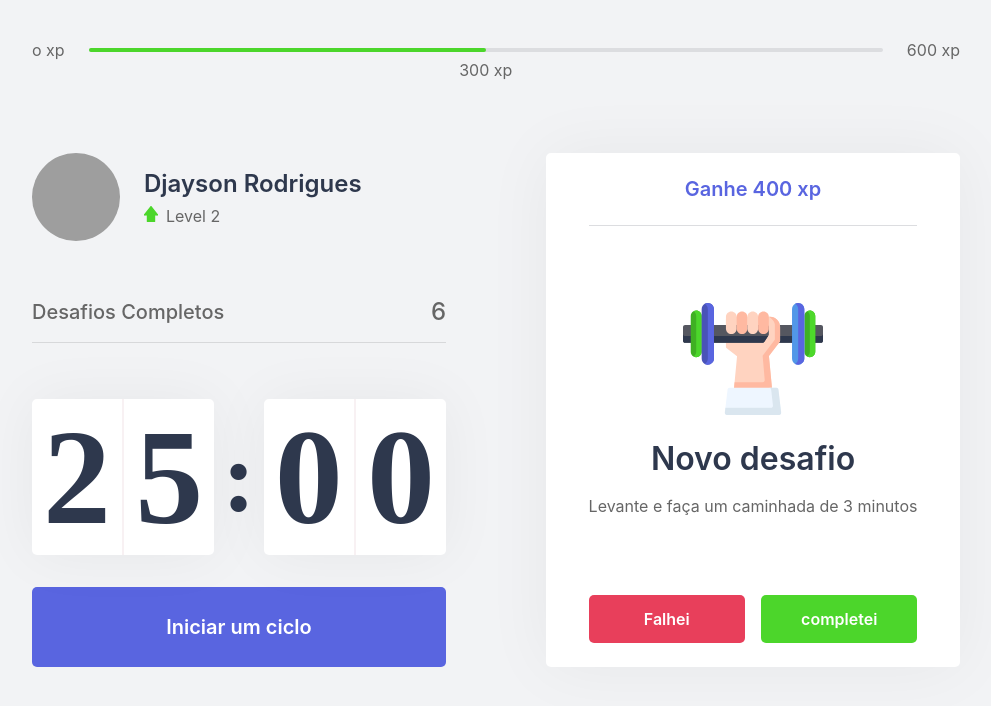
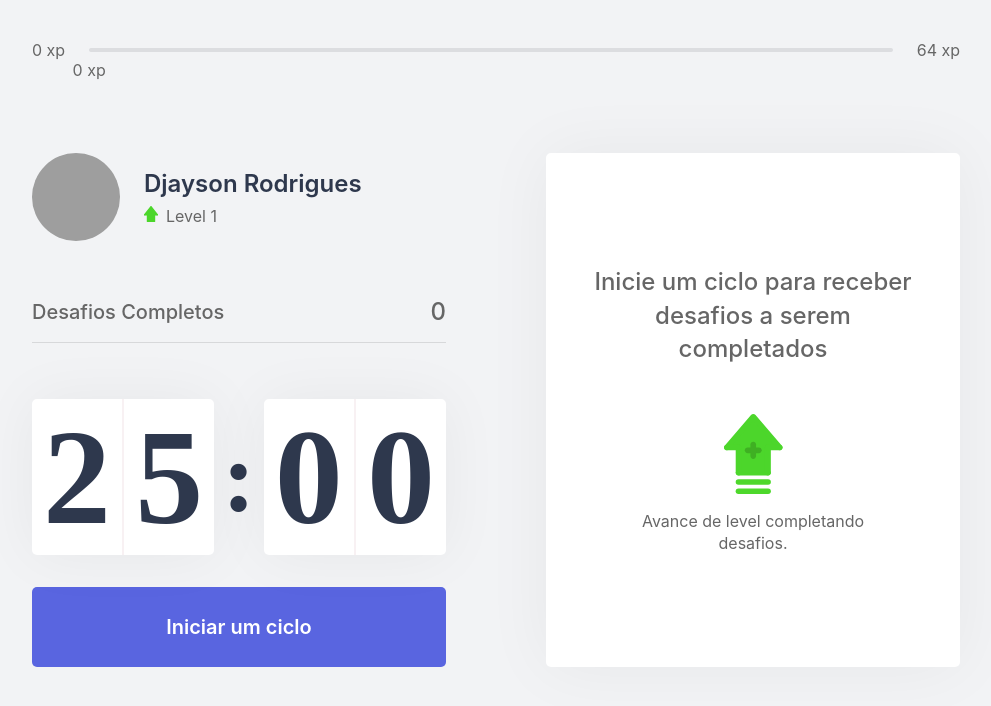
Before and after one commit to Djaysson/moveit-dev, a Next.js app: page / in a window 1280 px wide. Shown: the top 706 px of the page, without its empty margins (144-1135 px from the left). Built offline with nearby package versions, Linux system fonts and the light colour scheme; grey boxes are pictures that could not be loaded.

Commit message:
Starting the creation of project business rules

```diff
--- /dev/null
+++ b/challenges.json
@@ -0,0 +1,62 @@
+[
+  {
+    "type": "body",
+    "description": "Estique um de seus braços com a palma da mão virada para frente e puxe os dedos para cima por 10 segundos por mão.",
+    "amount": 80
+  },
+  {
+    "type": "body",
+    "description": "Estique seu braço contra o peito e puxe-o utilizando o outro braço por 10 segundos por braço.",
+    "amount": 60
+  },
+  {
+    "type": "body",
+    "description": "Puxe seu pescoço com a ajuda da mão para a direita e para a esquerda, permanecendo na posição por alguns segundos.",
+    "amount": 70
+  },
+  {
+    "type": "body",
+    "description": "Com as duas mãos na parte de trás da cabeça, leve-a para baixo, alongando a parte de trás da região.",
+    "amount": 60
+  },
+  {
+    "type": "body",
+    "description": "Cruze as pernas e desça com as mãos esticadas em direção ao chão. Repita o movimento com a outra perna na frente.",
+    "amount": 100
+  },
+  {
+    "type": "body",
+    "description": "Sentado, abra as pernas e tente encostar as palmas das mãos no chão, repita 3 vezes por 5 segundos.",
+    "amount": 80
+  },
+  {
+    "type": "body",
+    "description": "Puxe o joelho de encontro ao peito e segure, troque de perna após 10 segundos.",
+    "amount": 50
+  },
+  {
+    "type": "body",
+    "description": "Sentado, cruze uma perna e incline seu tronco à frente, troque de perna após 10 segundos.",
+    "amount": 80
+  },
+  {
+    "type": "eye",
+    "description": "Sentado, feche os olhos e cubra-os com as palmas da mão durante 2 minutos, depois abra normalmente.",
+    "amount": 90
+  },
+  {
+    "type": "eye",
+    "description": "Em algum ambiente aberto, olhe o mais longe que puder em quatro direções por 3s, mexa apenas os olhos. Repita 3 vezes.",
+    "amount": 140
+  },
+  {
+    "type": "eye",
+    "description": "Usando os polegares, massage a área abaixo das sobrancelhas em movimentos circulares por 15 segundos.",
+    "amount": 70
+  },
+  {
+    "type": "body",
+    "description": "Em pé, gire a cintura o máximo que puder para a esquerda, segure por cinco segundos. Repita para a direita.",
+    "amount": 90
+  }
+]
--- a/src/components/ChallengeBox.tsx
+++ b/src/components/ChallengeBox.tsx
@@ -3,25 +3,24 @@
 import styles from '../styles/components/ChallengeBox.module.css';
 
 export function ChallengeBox() {
-  const contextData = useContext(ChallengesContext);
+  const { activeChallenge, resetChallenge } = useContext(ChallengesContext);
 
-
-  const hasActiveChallenge = true;
 
   return (
     <div className={styles.challengeBoxContainer}>
-      {hasActiveChallenge ? (
+      {activeChallenge ? (
         <div className={styles.challengeActive}>
-          <header>Ganhe 400 xp</header>
+          <header>Ganhe {activeChallenge.amount} xp</header>
           <main>
-            <img src="icons/body.svg" />
+            <img src={`icons/${activeChallenge.type}.svg`} />
             <strong>Novo desafio</strong>
-            <p>Levante e faça um caminhada de 3 minutos</p>
+            <p>{activeChallenge.description}</p>
           </main>
           <footer>
             <button
               type='button'
               className={styles.challengeFailedButton}
+              onClick={resetChallenge}
             >
               Falhei
             </button>
--- a/src/components/CompletedChallenges.tsx
+++ b/src/components/CompletedChallenges.tsx
@@ -1,10 +1,14 @@
+import { useContext } from 'react';
+import { ChallengesContext } from '../contexts/ChallengesContext';
 import styles from '../styles/components/CompletedChallenges.module.css';
 
 export function CompletedChallenges() {
+  const { challengesCompleted } = useContext(ChallengesContext);
+
   return (
     <div className={styles.completedChallengesContainer}>
       <span>Desafios Completos</span>
-      <span>6</span>
+      <span>{challengesCompleted}</span>
     </div>
   );
 }
--- a/src/components/ExperienceBar.tsx
+++ b/src/components/ExperienceBar.tsx
@@ -1,16 +1,22 @@
+import { useContext } from 'react';
+import { ChallengesContext } from '../contexts/ChallengesContext';
 import styles from '../styles/components/ExperienceBar.module.css';
 
 export function ExperienceBar() {
+  const { currentExperience, experienceToNextLevel } = useContext(ChallengesContext)
+
+  const percentToNextLevel = Math.round(currentExperience * 100) / experienceToNextLevel;
+
   return (
     <header className={styles.experienceBar}>
-      <span>o xp</span>
+      <span>0 xp</span>
       <div>
-        <div style={{ width: '50%' }} />
-        <span className={styles.currentExperience} style={{ left: '50%' }}>
-          300 xp
+        <div style={{ width: `${percentToNextLevel}%` }} />
+        <span className={styles.currentExperience} style={{ left: `${percentToNextLevel}%` }}>
+          {currentExperience} xp
         </span>
       </div>
-      <span>600 xp</span>
+      <span>{experienceToNextLevel} xp</span>
     </header>
   )
 }
--- a/src/components/Profile.tsx
+++ b/src/components/Profile.tsx
@@ -8,7 +8,7 @@
         <strong>Djayson Rodrigues</strong>
         <p>
           <img src="icons/level.svg" alt="Level" />
-          Level 2
+          Level 1
           </p>
       </div>
     </div>
--- a/src/contexts/ChallengesContext.tsx
+++ b/src/contexts/ChallengesContext.tsx
@@ -1,13 +1,23 @@
 import React, { createContext, useState, ReactNode } from 'react';
+import challenges from '../../challenges.json';
 
+interface Challenge {
+  type: 'body' | 'eye';
+  description: string;
+  amount: number;
+}
 
 interface ChallengesContextData {
   level: number;
   currentExperience: number;
+  experienceToNextLevel: number;
+  activeChallenge: Challenge;
   challengesCompleted: number;
   levelUp: () => void;
   startNewChallenge: () => void;
+  resetChallenge: () => void;
 }
+
 interface ChallengesProviderProps {
   children: ReactNode;
 }
@@ -19,12 +29,23 @@
   const [currentExperience, setCurrentExperience] = useState(0);
   const [challengesCompleted, setChallengesCompleted] = useState(0);
 
+  const [activeChallenge, setActiveChallenge] = useState(null);
+
+  const experienceToNextLevel = Math.pow((level + 1) * 4, 2)
+
   function levelUp() {
     setLevel(level + 1);
   }
 
   function startNewChallenge() {
-    console.log('New challenge');
+    const randomChallengeIndex = Math.floor(Math.random() * challenges.length);
+    const challenge = challenges[randomChallengeIndex];
+
+    setActiveChallenge(challenge);
+
+  }
+  function resetChallenge() {
+    setActiveChallenge(null);
   }
 
   return (
@@ -34,7 +55,10 @@
         currentExperience,
         challengesCompleted,
         levelUp,
-        startNewChallenge
+        startNewChallenge,
+        activeChallenge,
+        resetChallenge,
+        experienceToNextLevel
       }}
     >
       {children}
```
